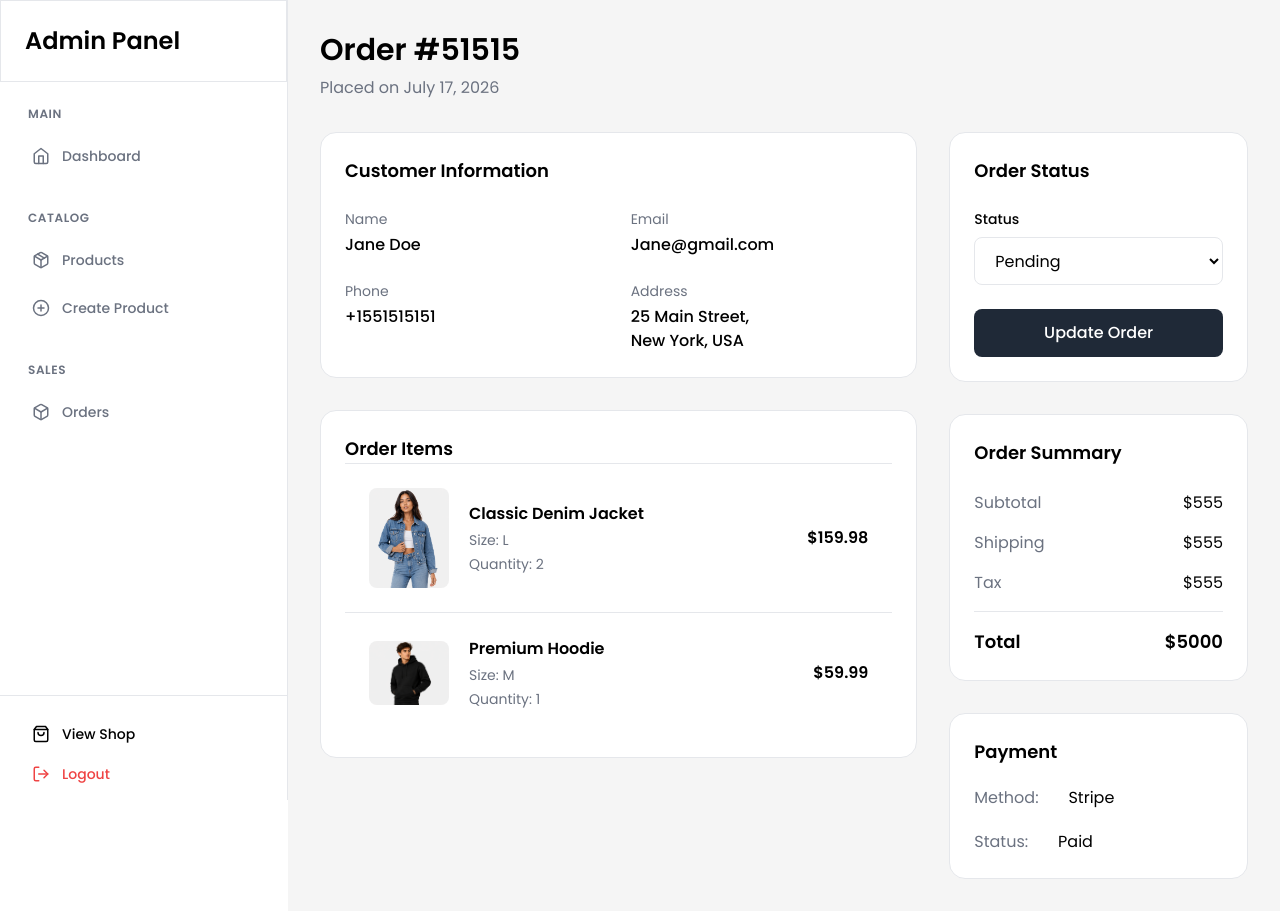
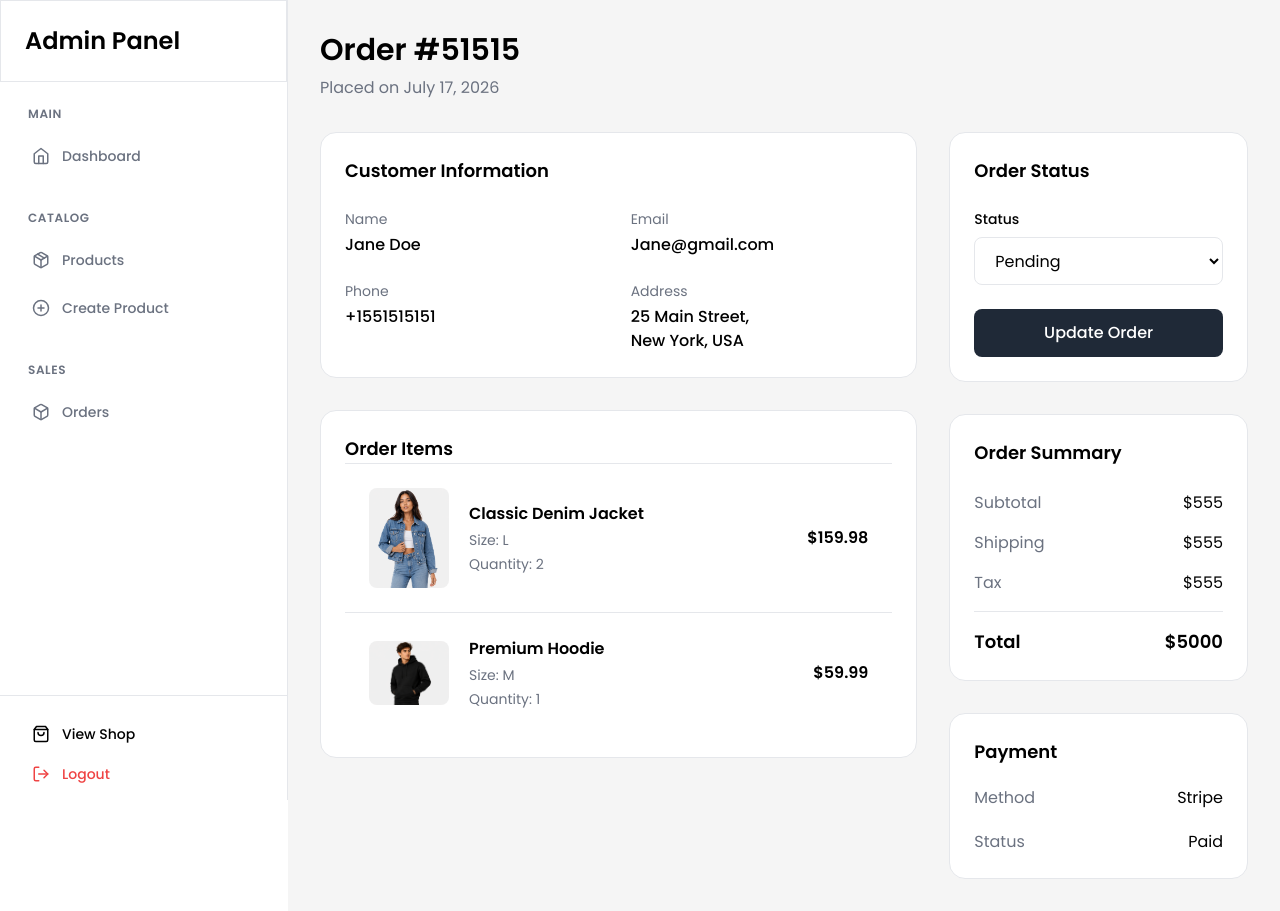
Before and after one commit to jkidera14/fashion-ecomm, a Next.js app: page /admin/orders/orderId in a window 1280 px wide. Built offline with nearby package versions, Linux system fonts and the light colour scheme.

Commit message:
Admin Dashboard UI Design Orders Page Final

```diff
--- a/src/app/admin/orders/[orderId]/page.tsx
+++ b/src/app/admin/orders/[orderId]/page.tsx
@@ -196,20 +196,20 @@ export default function OrdersPage() {
                             Payment
                         </h2>
 
-                        <div className="mt-5 items-center justify-between">
+                        <div className="mt-5 flex items-center justify-between">
                             <span className="text-muted-foreground">
-                                Method:&nbsp;&nbsp;&nbsp;
+                                Method
                             </span>
                             <span>
-                                &nbsp;&nbsp;&nbsp; Stripe
+                                Stripe
                             </span>
                         </div>
-                        <div className="mt-5 items-center justify-between">
+                        <div className="mt-5 flex items-center justify-between">
                             <span className="text-muted-foreground">
-                                Status:&nbsp;&nbsp;&nbsp;
+                                Status
                             </span>
                             <span>
-                                &nbsp;&nbsp;&nbsp; Paid
+                                Paid
                             </span>
                         </div>
                     </div>
```
